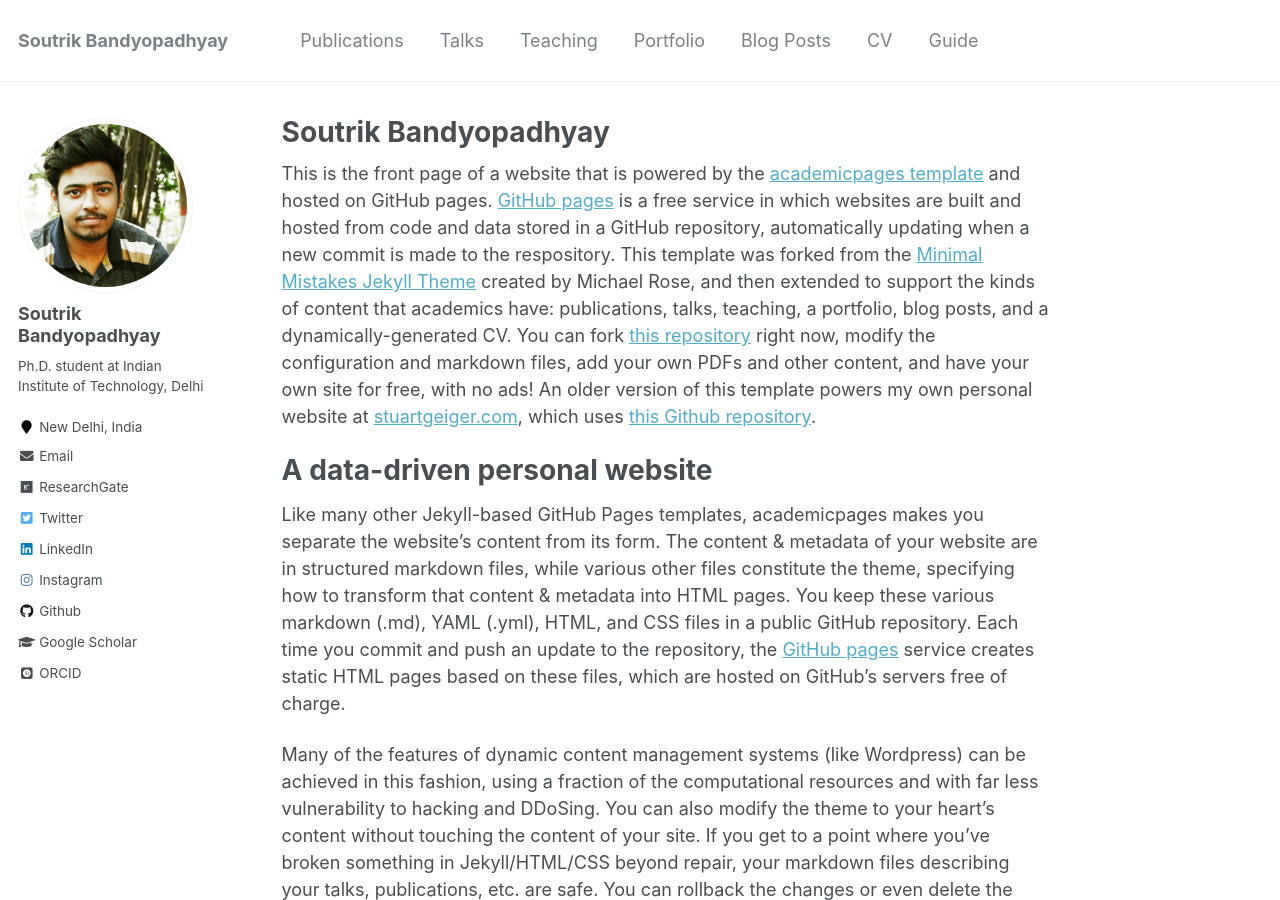
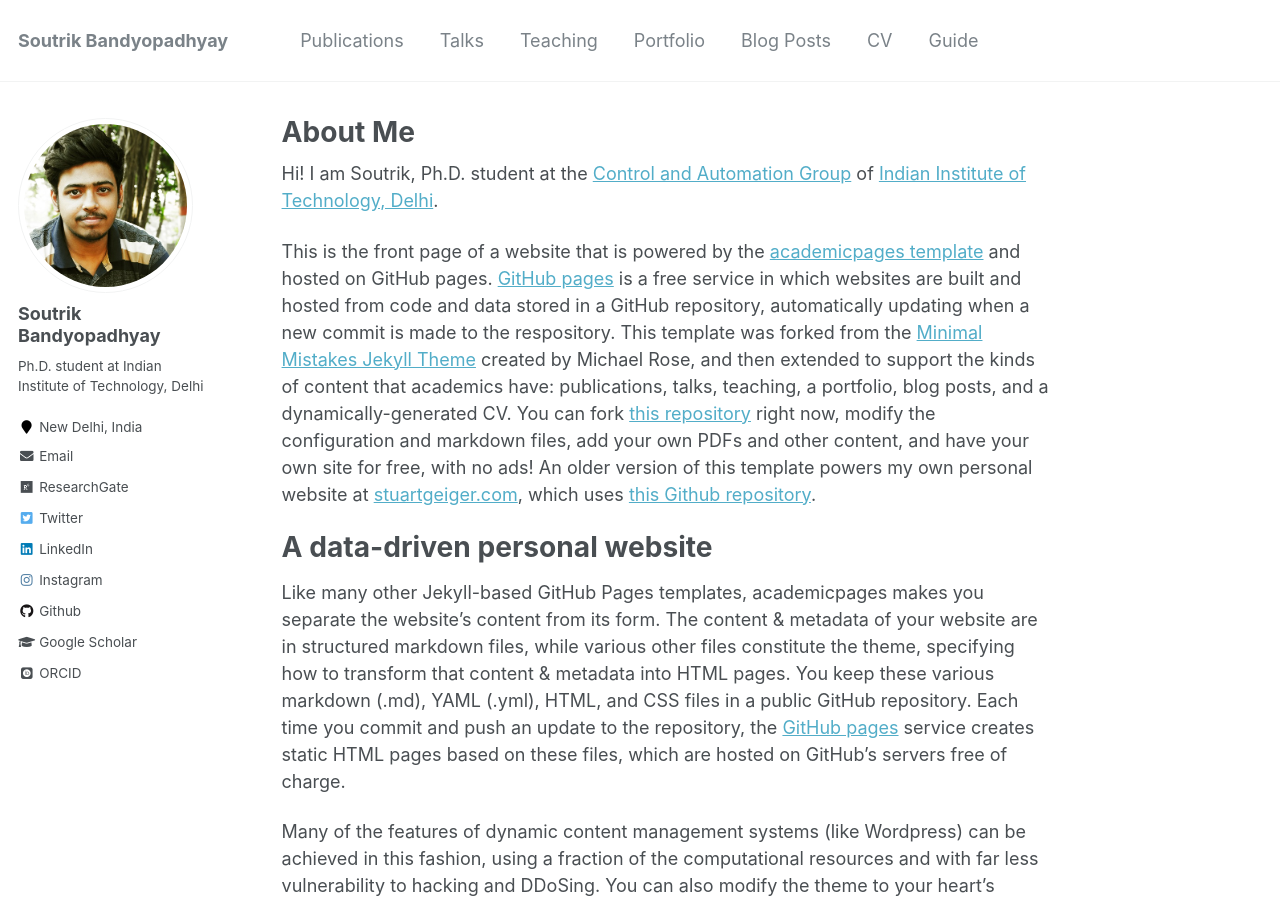
Before and after one commit to SoutrikBandyopadhyay/soutrikbandyopadhyay.github.io, a Jekyll site: the page built from _pages/about.md, in a window 1280 px wide and 900 px high. Built offline with Jekyll 4.4.1, drawn with Linux system fonts in a browser that asks for light colours; some web fonts are replaced.

Commit message:
About Page update

```diff
--- a/_pages/about.md
+++ b/_pages/about.md
@@ -1,12 +1,17 @@
 ---
 permalink: /
-title: "Soutrik Bandyopadhyay"
+title: "About Me"
 excerpt: "About me"
 author_profile: true
 redirect_from:
   - /about/
   - /about.html
 ---
+
+
+Hi! I am Soutrik, Ph.D. student at the [Control and Automation Group](http://control.iitd.ac.in/) of [Indian Institute of Technology, Delhi](https://home.iitd.ac.in/).
+
+
 
 This is the front page of a website that is powered by the [academicpages template](https://github.com/academicpages/academicpages.github.io) and hosted on GitHub pages. [GitHub pages](https://pages.github.com) is a free service in which websites are built and hosted from code and data stored in a GitHub repository, automatically updating when a new commit is made to the respository. This template was forked from the [Minimal Mistakes Jekyll Theme](https://mmistakes.github.io/minimal-mistakes/) created by Michael Rose, and then extended to support the kinds of content that academics have: publications, talks, teaching, a portfolio, blog posts, and a dynamically-generated CV. You can fork [this repository](https://github.com/academicpages/academicpages.github.io) right now, modify the configuration and markdown files, add your own PDFs and other content, and have your own site for free, with no ads! An older version of this template powers my own personal website at [stuartgeiger.com](http://stuartgeiger.com), which uses [this Github repository](https://github.com/staeiou/staeiou.github.io).
 
```
Also changed, not shown: _pages/404.md (+1 -1 lines), _pages/non-menu-page.md (+1 -1 lines).
